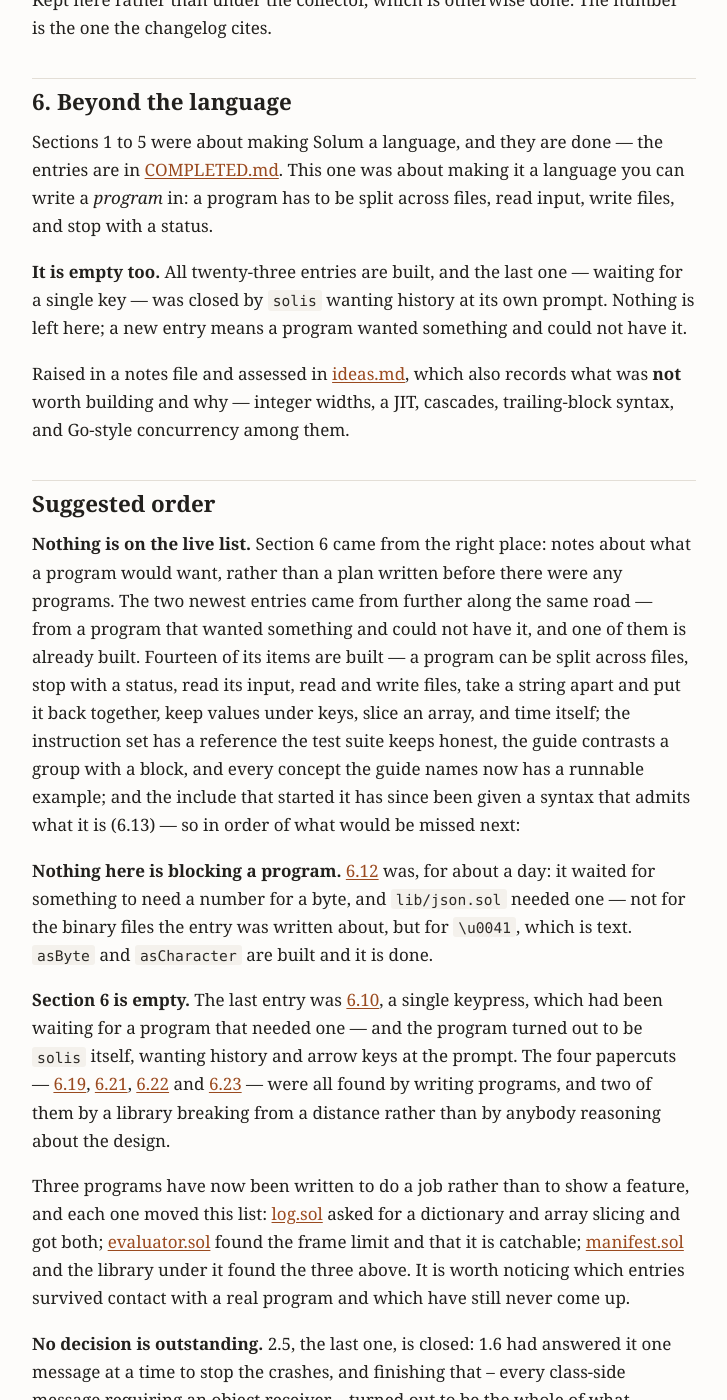
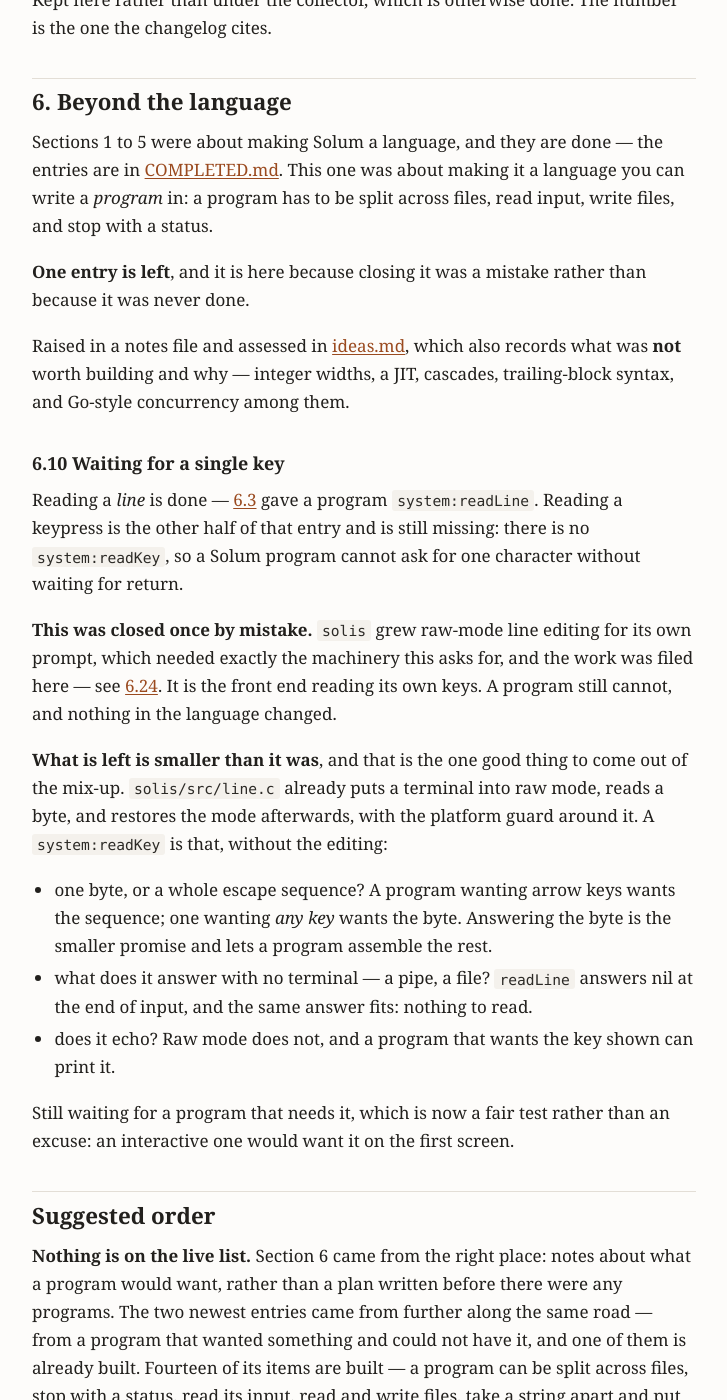
Before and after one commit to hansolovkarlsson/Solveig, a Jekyll site: the page built from docs/ROADMAP.md, in a window 1280 px wide and 1400 px high, scrolled down 6813 px. Shown: the whole window, without its empty margins (276-1003 px from the left). Built offline with Jekyll 4.4.1, drawn with Linux system fonts in a browser that asks for light colours; our own code applies the rules of GitHub Pages for plain Markdown files; some of the changed text lies outside the part shown.

Commit message:
Reopen 6.10: closing it was a mistake
6.3 gave a program system:readLine, and 6.10 is the other half of that
entry -- the message that would let a program read a keypress. What was
built was raw terminal mode inside solis, for its own prompt. It needed
the same machinery and it is not the same thing: system:readKey does not
exist, and a Solum program still cannot read a key without waiting for
return.

So 6.10 goes back to the roadmap, where it was, and the solis work gets
6.24 with a title that says what it is: the prompt has no history.
Numbers are not reused, so this is a new one rather than a shuffle.

The one good thing to come out of it is that 6.10 is now smaller than it
was. solis/src/line.c already puts a terminal in raw mode, reads a byte
and restores it, with the platform guard around it; system:readKey is
that without the editing. The entry records the three questions left:
whether it answers a byte or a whole escape sequence, what it answers
with no terminal, and whether it echoes.

Co-Authored-By: Claude Opus 5 <noreply@anthropic.com>
Claude-Session: https://claude.ai/code/session_014Emnizwfra15qgDU979HaB

```diff
--- a/docs/ROADMAP.md
+++ b/docs/ROADMAP.md
@@ -275,14 +275,41 @@ entries are in [COMPLETED.md](COMPLETED.md). This one was about making it a
 language you can write a *program* in: a program has to be split across files,
 read input, write files, and stop with a status.
 
-**It is empty too.** All twenty-three entries are built, and the last one —
-waiting for a single key — was closed by `solis` wanting history at its own
-prompt. Nothing is left here; a new entry means a program wanted something and
-could not have it.
+**One entry is left**, and it is here because closing it was a mistake rather
+than because it was never done.
 
 Raised in a notes file and assessed in [ideas.md](ideas.md), which also records
 what was **not** worth building and why — integer widths, a JIT, cascades,
 trailing-block syntax, and Go-style concurrency among them.
+
+### 6.10 Waiting for a single key
+
+Reading a *line* is done — [6.3](COMPLETED.md#63-reading-input--done) gave a
+program `system:readLine`. Reading a keypress is the other half of that entry
+and is still missing: there is no `system:readKey`, so a Solum program cannot
+ask for one character without waiting for return.
+
+**This was closed once by mistake.** `solis` grew raw-mode line editing for its
+own prompt, which needed exactly the machinery this asks for, and the work was
+filed here — see [6.24](COMPLETED.md#624-the-prompt-has-no-history--done). It is
+the front end reading its own keys. A program still cannot, and nothing in the
+language changed.
+
+**What is left is smaller than it was**, and that is the one good thing to come
+out of the mix-up. `solis/src/line.c` already puts a terminal into raw mode,
+reads a byte, and restores the mode afterwards, with the platform guard around
+it. A `system:readKey` is that, without the editing:
+
+- one byte, or a whole escape sequence? A program wanting arrow keys wants the
+  sequence; one wanting *any key* wants the byte. Answering the byte is the
+  smaller promise and lets a program assemble the rest.
+- what does it answer with no terminal — a pipe, a file? `readLine` answers nil
+  at the end of input, and the same answer fits: nothing to read.
+- does it echo? Raw mode does not, and a program that wants the key shown can
+  print it.
+
+Still waiting for a program that needs it, which is now a fair test rather than
+an excuse: an interactive one would want it on the first screen.
 
 ## Suggested order
 
@@ -305,10 +332,11 @@ was, for about a day: it waited for something to need a number for a byte, and
 about, but for `\u0041`, which is text. `asByte` and `asCharacter` are built and
 it is done.
 
-**Section 6 is empty.** The last entry was
-[6.10](COMPLETED.md#610-waiting-for-a-single-key--done), a single keypress,
-which had been waiting for a program that needed one — and the program turned
-out to be `solis` itself, wanting history and arrow keys at the prompt. The four papercuts —
+**6.10 is the only thing here**, and it is open again after being closed by
+mistake. `solis` grew raw-mode line editing for its own prompt
+([6.24](COMPLETED.md#624-the-prompt-has-no-history--done)), which needed the same
+machinery — and a *program* still cannot read a keypress, which is what this
+entry is. The machinery being built is the reason it is now small. The four papercuts —
 [6.19](COMPLETED.md#619-a-symbol-cannot-be-ordered--done),
 [6.21](COMPLETED.md#621-two-libraries-binding-one-name-collide-silently--done),
 [6.22](COMPLETED.md#622-a-file-that-includes-a-library-of-its-own-name-silently-does-nothing--done)
```
Also changed, not shown: docs/COMPLETED.md (+20 -11 lines).
